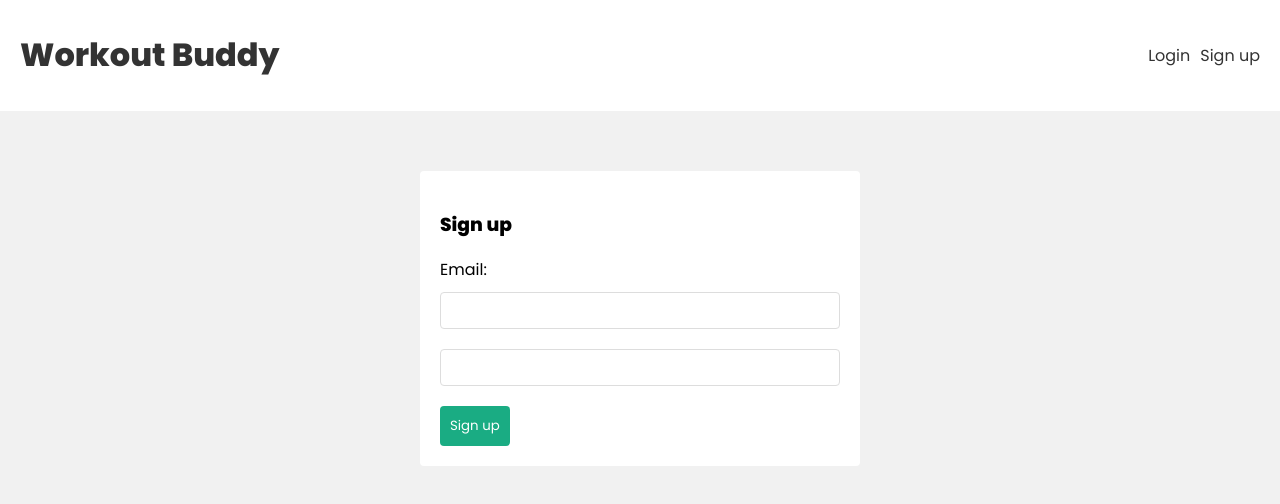
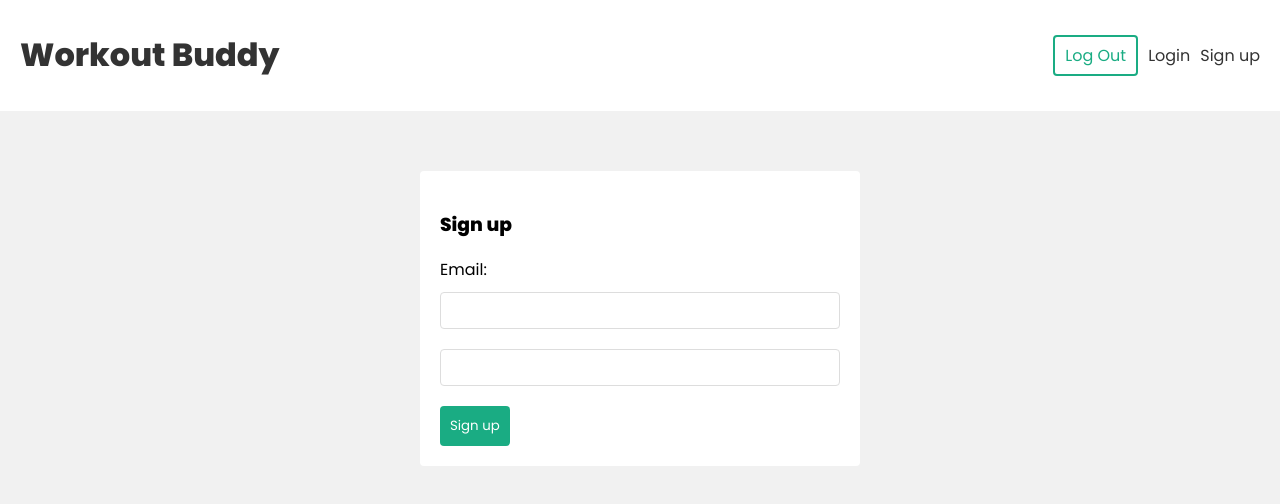
Before and after one commit to vkamat93/workout-tracker-auth-based, a React (Create React App) app in the folder frontend/: page /signup in a window 1280 px wide. Shown: the top 504 px of the page. Built offline with nearby package versions, Linux system fonts and the light colour scheme; the HTML template or start-up script is replaced by a standard one.

Commit message:
Implement useLogout hook and make Logout button

```diff
--- a/frontend/src/components/Navbar.js
+++ b/frontend/src/components/Navbar.js
@@ -1,6 +1,12 @@
 import { Link } from 'react-router-dom'
+import useLogout from '../pages/useLogout'
 
 const Navbar = () => {
+  const { logout } = useLogout()
+
+  const handleClickLogout = () => {
+    logout()
+  }
 
   return (
     <header>
@@ -9,6 +15,9 @@
           <h1>Workout Buddy</h1>
         </Link>
         <nav>
+          <div>
+            <button onClick={handleClickLogout}>Log Out</button>
+          </div>
           <div>
             <Link to="/login">Login</Link>
             <Link to="/signup">Sign up</Link>
--- a/frontend/src/hooks/useSignup.js
+++ b/frontend/src/hooks/useSignup.js
@@ -19,13 +19,13 @@
 
         if (!response.ok) {
             setIsLoading(false)
-            setError(data.error)
+            setError(userData.error)
         }
         if (response.ok) {
             // save user to local storage
             localStorage.setItem('userData', JSON.stringify(userData))
 
-            // update auth context
+            // update auth context with dispatch action LOGIN
             dispatch({type: 'LOGIN', payload: userData})
             setIsLoading(false)
         }
--- a/frontend/src/index.css
+++ b/frontend/src/index.css
@@ -109,6 +109,17 @@
 nav a {
   margin-left: 10px;
 }
+nav button {
+  background: #fff;
+  color: var(--primary);
+  border: 2px solid var(--primary);
+  padding: 6px 10px;
+  border-radius: 4px;
+  font-family: "Poppins";
+  cursor: pointer;
+  font-size: 1em;
+}
+
 /* auth forms */
 form.signup, form.login {
   max-width: 400px;
--- /dev/null
+++ b/frontend/src/pages/useLogout.js
@@ -0,0 +1,18 @@
+import React from 'react'
+import { useAuthContext } from '../hooks/useAuthContext'
+
+const useLogout = () => {
+    const { dispatch } = useAuthContext()
+
+    const logout = () => {
+        // remove user from local storage
+        localStorage.removeItem('userData')
+
+        // dispatch logout action
+        dispatch({type: 'LOGOUT'})
+    }
+
+    return { logout }
+}
+
+export default useLogout
```
